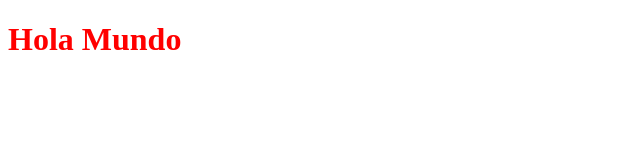
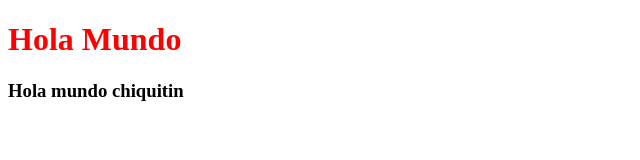
Before and after one commit to sergiogarciag03/RepositorioCompartido, a plain HTML site: page index.html in a window 1280 px wide. Shown: the whole page, without its empty margins (0-640 px from the left). Drawn offline with Linux system fonts and the light colour scheme.

Commit message:
Mensaje de confirmación

```diff
--- /dev/null
+++ b/estilos3.css
@@ -0,0 +1,3 @@
+h3{
+    color:greenyellow;
+}
--- a/index.html
+++ b/index.html
@@ -8,5 +8,6 @@
 </head>
 <body>
     <h1>Hola Mundo</h1>
+    <h3>Hola mundo chiquitin</h3>
 </body>
 </html>
```
